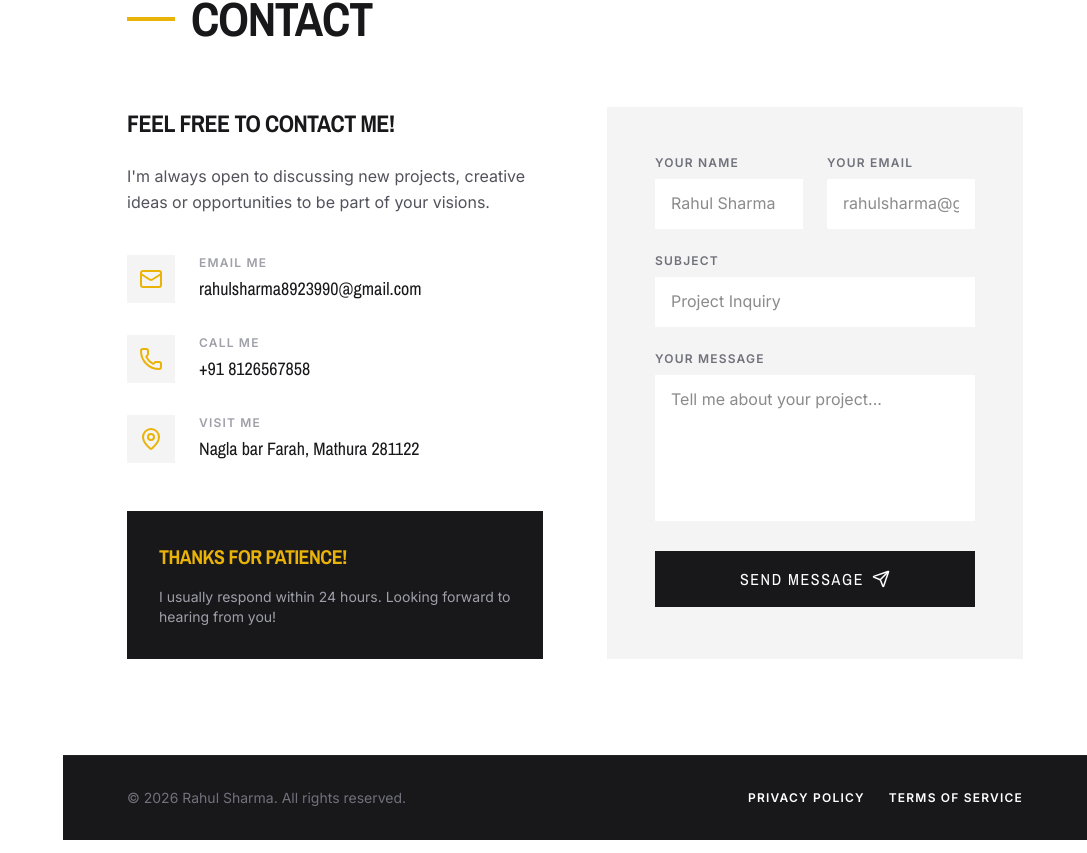
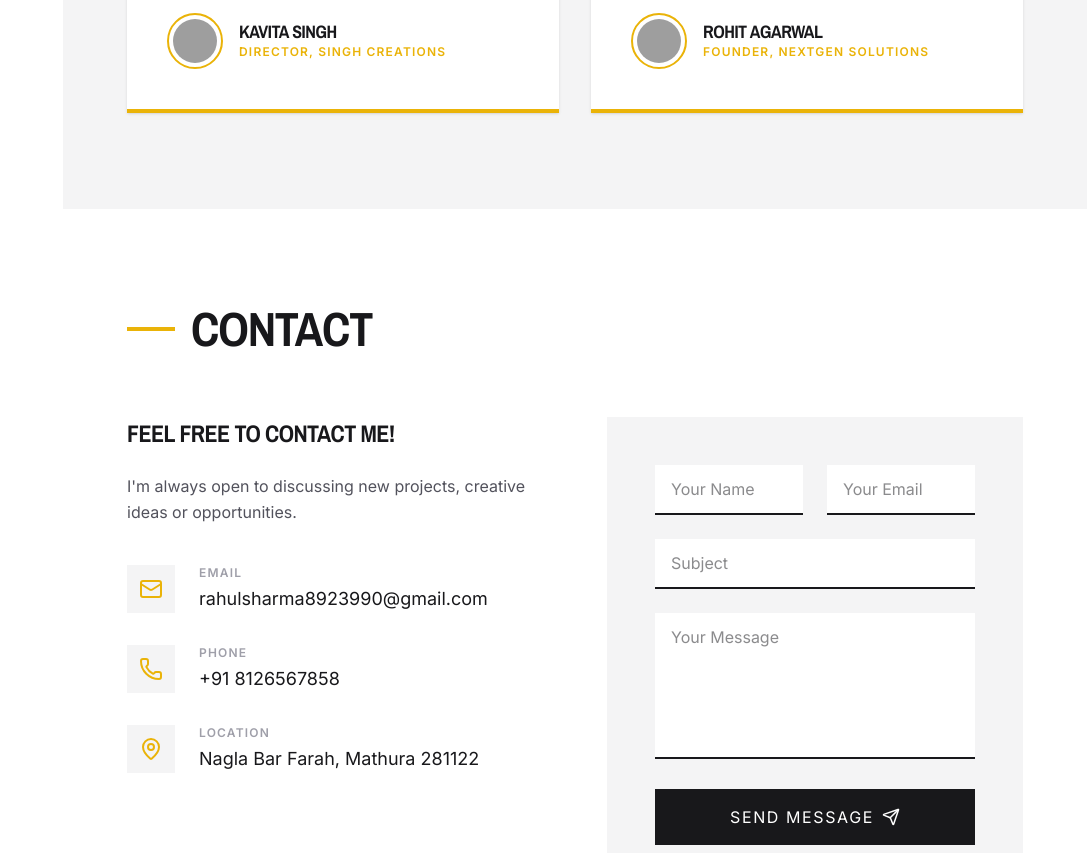
Before and after one commit to Vikashtomar/rahul-portfolio-website, a React (Vite) app: page / in a window 1280 px wide. Shown: the part 5468-6321 px from the top of the page, without its empty margins (193-1280 px from the left). Built offline with nearby package versions, Linux system fonts and the light colour scheme; grey boxes are pictures that could not be loaded.

Commit message:
fix contact and portfolio section

```diff
--- a/src/components/Contact.tsx
+++ b/src/components/Contact.tsx
@@ -1,107 +1,151 @@
+
 import { motion } from 'motion/react';
 import { Mail, Phone, MapPin, Send } from 'lucide-react';
 
 export default function Contact() {
+
+  const handleWhatsApp = (e) => {
+    e.preventDefault();
+
+    const name = e.target.name.value;
+    const email = e.target.email.value;
+    const subject = e.target.subject.value;
+    const message = e.target.message.value;
+
+    const phoneNumber = "918126567858"; // your number (country code + number)
+
+    const text = `New Contact Form Message
+
+Name: ${name}
+Email: ${email}
+Subject: ${subject}
+Message: ${message}`;
+
+    const url = `https://wa.me/${phoneNumber}?text=${encodeURIComponent(text)}`;
+
+    window.open(url, "_blank");
+
+    // clear form after submit
+    e.target.reset();
+  };
+
   return (
     <section id="contact" className="py-24 px-8 md:px-16 bg-white">
       <div className="max-w-6xl mx-auto">
+
         <h2 className="text-4xl md:text-5xl mb-16 flex items-center">
           <span className="w-12 h-1 bg-primary mr-4" />
           Contact
         </h2>
 
         <div className="grid grid-cols-1 lg:grid-cols-2 gap-16">
+
           {/* Contact Info */}
           <div>
-            <h3 className="text-2xl font-display mb-6">Feel free to contact me!</h3>
+            <h3 className="text-2xl font-display mb-6">
+              Feel free to contact me!
+            </h3>
+
             <p className="text-zinc-600 mb-10 leading-relaxed">
-              I'm always open to discussing new projects, creative ideas or opportunities to be part of your visions.
+              I'm always open to discussing new projects, creative ideas or opportunities.
             </p>
 
             <div className="space-y-8">
+
               <div className="flex items-center group">
-                <div className="w-12 h-12 bg-surface flex items-center justify-center text-primary group-hover:bg-primary group-hover:text-secondary transition-colors duration-300">
+                <div className="w-12 h-12 bg-surface flex items-center justify-center text-primary">
                   <Mail size={24} />
                 </div>
                 <div className="ml-6">
-                  <p className="text-xs uppercase tracking-widest text-zinc-400 font-bold mb-1">Email Me</p>
-                  <p className="text-lg font-display">rahulsharma8923990@gmail.com</p>
+                  <p className="text-xs uppercase tracking-widest text-zinc-400 font-bold mb-1">
+                    Email
+                  </p>
+                  <p className="text-lg">
+                    rahulsharma8923990@gmail.com
+                  </p>
                 </div>
               </div>
 
               <div className="flex items-center group">
-                <div className="w-12 h-12 bg-surface flex items-center justify-center text-primary group-hover:bg-primary group-hover:text-secondary transition-colors duration-300">
+                <div className="w-12 h-12 bg-surface flex items-center justify-center text-primary">
                   <Phone size={24} />
                 </div>
                 <div className="ml-6">
-                  <p className="text-xs uppercase tracking-widest text-zinc-400 font-bold mb-1">Call Me</p>
-                  <p className="text-lg font-display">+91 8126567858</p>
+                  <p className="text-xs uppercase tracking-widest text-zinc-400 font-bold mb-1">
+                    Phone
+                  </p>
+                  <p className="text-lg">
+                    +91 8126567858
+                  </p>
                 </div>
               </div>
 
               <div className="flex items-center group">
-                <div className="w-12 h-12 bg-surface flex items-center justify-center text-primary group-hover:bg-primary group-hover:text-secondary transition-colors duration-300">
+                <div className="w-12 h-12 bg-surface flex items-center justify-center text-primary">
                   <MapPin size={24} />
                 </div>
                 <div className="ml-6">
-                  <p className="text-xs uppercase tracking-widest text-zinc-400 font-bold mb-1">Visit Me</p>
-                  <p className="text-lg font-display">Nagla bar Farah, Mathura 281122</p>
+                  <p className="text-xs uppercase tracking-widest text-zinc-400 font-bold mb-1">
+                    Location
+                  </p>
+                  <p className="text-lg">
+                    Nagla Bar Farah, Mathura 281122
+                  </p>
                 </div>
               </div>
-            </div>
 
-            <div className="mt-12 p-8 bg-secondary text-white">
-              <h4 className="text-xl font-display mb-4 text-primary">THANKS FOR PATIENCE!</h4>
-              <p className="text-sm text-zinc-400">I usually respond within 24 hours. Looking forward to hearing from you!</p>
             </div>
           </div>
 
           {/* Contact Form */}
           <div className="bg-surface p-8 md:p-12">
-            <form className="space-y-6" onSubmit={(e) => e.preventDefault()}>
+            <form className="space-y-6" onSubmit={handleWhatsApp}>
+
               <div className="grid grid-cols-1 sm:grid-cols-2 gap-6">
-                <div>
-                  <label className="block text-xs uppercase tracking-widest font-bold mb-2 text-zinc-500">Your Name</label>
-                  <input
-                    type="text"
-                    className="w-full px-4 py-3 bg-white border-b-2 border-transparent focus:border-primary outline-none transition-all"
-                    placeholder="Rahul Sharma"
-                  />
-                </div>
-                <div>
-                  <label className="block text-xs uppercase tracking-widest font-bold mb-2 text-zinc-500">Your Email</label>
-                  <input
-                    type="email"
-                    className="w-full px-4 py-3 bg-white border-b-2 border-transparent focus:border-primary outline-none transition-all"
-                    placeholder="rahulsharma@gmail.com"
-                  />
-                </div>
-              </div>
-              <div>
-                <label className="block text-xs uppercase tracking-widest font-bold mb-2 text-zinc-500">Subject</label>
                 <input
+                  name="name"
                   type="text"
-                  className="w-full px-4 py-3 bg-white border-b-2 border-transparent focus:border-primary outline-none transition-all"
-                  placeholder="Project Inquiry"
+                  placeholder="Your Name"
+                  required
+                  className="w-full px-4 py-3 bg-white border-b-2 focus:border-primary outline-none"
+                />
+
+                <input
+                  name="email"
+                  type="email"
+                  placeholder="Your Email"
+                  required
+                  className="w-full px-4 py-3 bg-white border-b-2 focus:border-primary outline-none"
                 />
               </div>
-              <div>
-                <label className="block text-xs uppercase tracking-widest font-bold mb-2 text-zinc-500">Your Message</label>
-                <textarea
-                  rows={5}
-                  className="w-full px-4 py-3 bg-white border-b-2 border-transparent focus:border-primary outline-none transition-all resize-none"
-                  placeholder="Tell me about your project..."
-                ></textarea>
-              </div>
+
+              <input
+                name="subject"
+                type="text"
+                placeholder="Subject"
+                required
+                className="w-full px-4 py-3 bg-white border-b-2 focus:border-primary outline-none"
+              />
+
+              <textarea
+                name="message"
+                rows={5}
+                placeholder="Your Message"
+                required
+                className="w-full px-4 py-3 bg-white border-b-2 focus:border-primary outline-none resize-none"
+              />
+
               <button
                 type="submit"
-                className="w-full py-4 bg-secondary text-white font-display uppercase tracking-widest hover:bg-primary hover:text-secondary transition-all duration-300 flex items-center justify-center group"
+                className="w-full py-4 bg-secondary text-white uppercase tracking-widest hover:bg-primary transition-all flex items-center justify-center"
               >
                 Send Message
-                <Send size={18} className="ml-2 group-hover:translate-x-1 group-hover:-translate-y-1 transition-transform" />
+                <Send size={18} className="ml-2" />
               </button>
+
             </form>
           </div>
+
         </div>
       </div>
     </section>
--- a/src/components/Portfolio.tsx
+++ b/src/components/Portfolio.tsx
@@ -17,13 +17,13 @@ const projects = [
    { id: 12, title: 'Day to night', category: 'After-Before', img: 'https://res.cloudinary.com/dy3y4uwwb/image/upload/v1774784896/day_nioygp.jpg' },
    { id: 13, title: 'Day to night', category: 'After-Before', img: 'https://res.cloudinary.com/dy3y4uwwb/image/upload/v1774784896/night_pxdkfn.jpg' },
 
-  //  { id: 7, title: 'My Creative Reel', category: 'Video', video: '/videos/vrindavan.mp4', type: 'video' },
-  //  { id: 8, title: 'The three trains', category: 'Video', video: '/videos/trains.mp4', type: 'video' },
+    { id: 7, title: 'My Creative Reel', category: 'Video', video: 'https://res.cloudinary.com/dy3y4uwwb/video/upload/v1774801709/vrindavan_r8gao4.mp4', type: 'video' },
+    { id: 8, title: 'The three trains', category: 'Video', video: 'https://res.cloudinary.com/dy3y4uwwb/video/upload/v1774784949/trains_bjjpzu.mp4', type: 'video' },
 
-  //  { id: 14, title: 'My Cinematic shots on track', category: 'Video', video: '/videos/mystationvid.mp4', type: 'video' },
+    { id: 14, title: 'My Cinematic shots on track', category: 'Video', video: 'https://res.cloudinary.com/dy3y4uwwb/video/upload/v1774784974/mystationvid_zbuxbe.mp4', type: 'video' },
 
 
-   { id: 15, title: 'Meetup', category: 'Video', video: '/videos/meetup.mp4', type: 'video' },
+   { id: 15, title: 'Meetup', category: 'Video', video: 'https://res.cloudinary.com/dy3y4uwwb/video/upload/v1774784982/meetup_xarxuc.mp4', type: 'video' },
 
 ];
 
```
